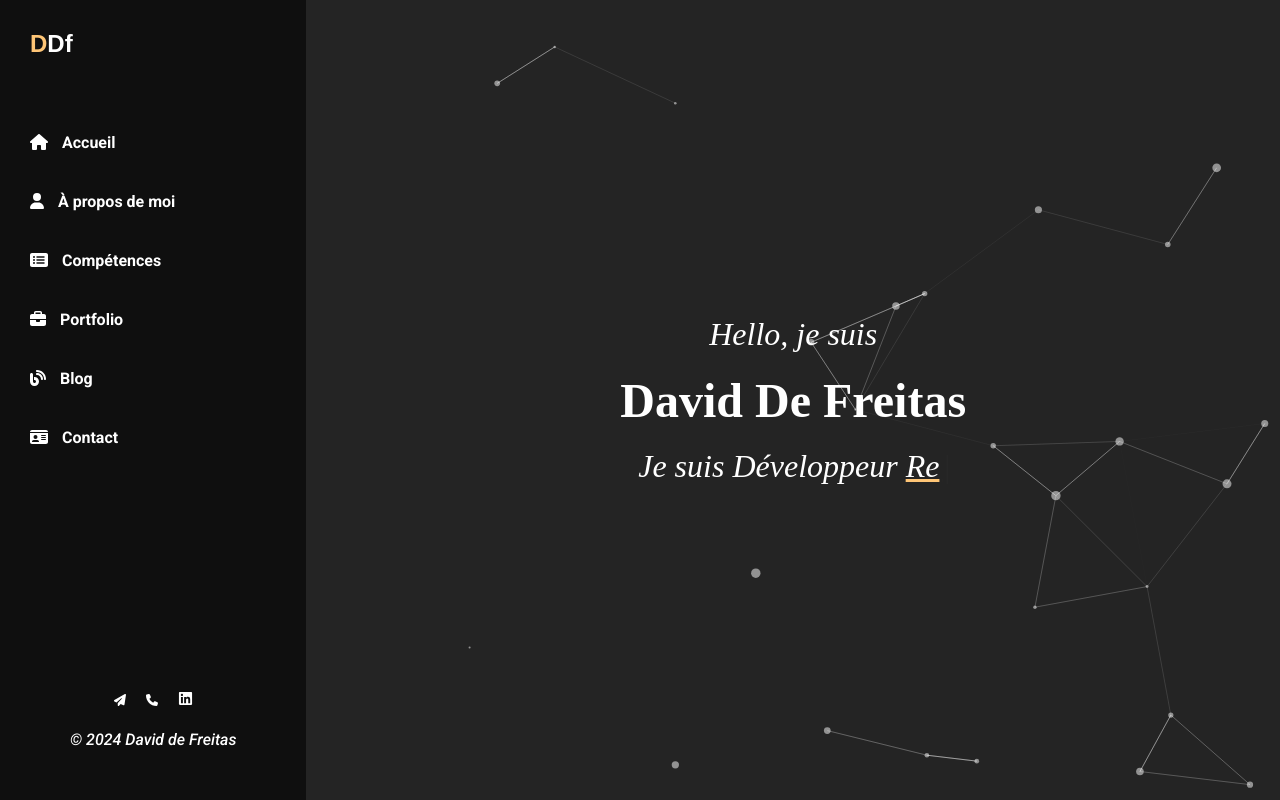
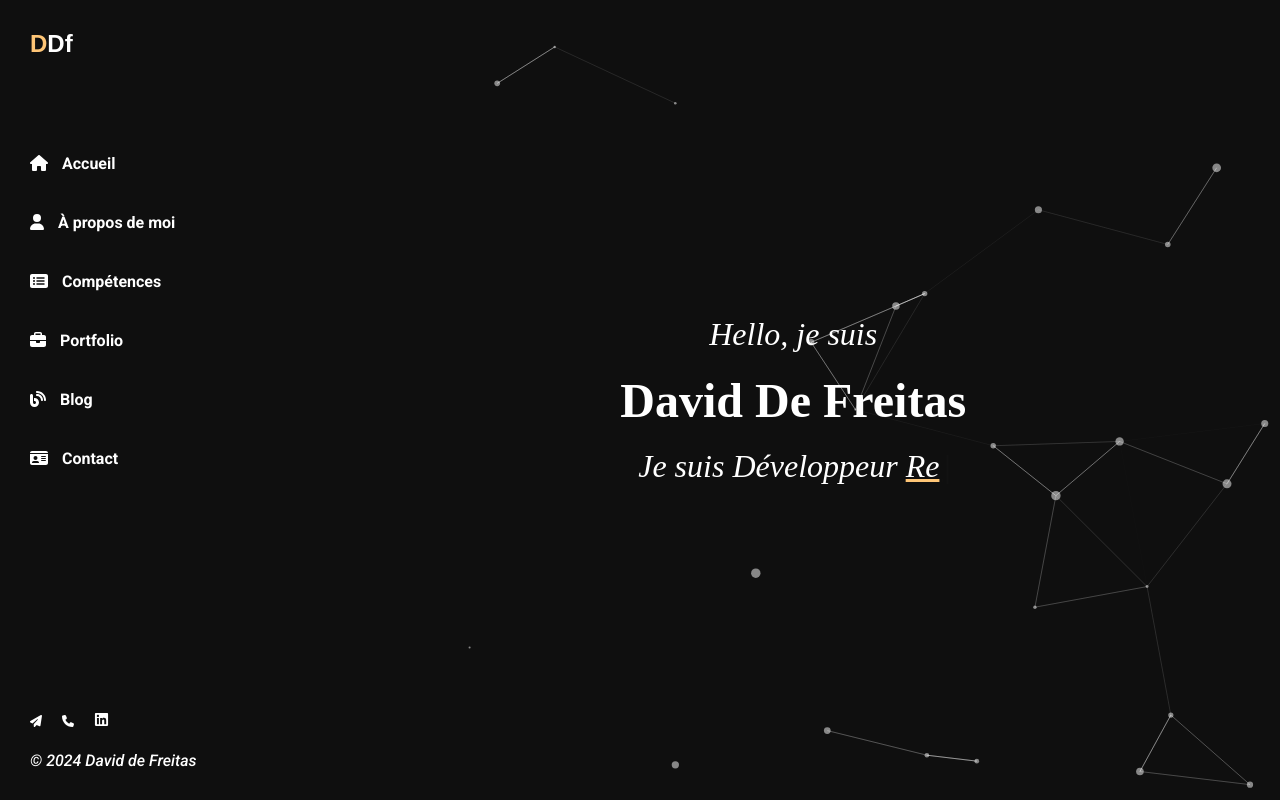
Before and after one commit to D-D-f/PortfolioWork, a React (Vite) app: page / in a window 1280 px wide. Built offline with nearby package versions, Linux system fonts and the light colour scheme; a web font is replaced by a local one.

Commit message:
add type for particule component

```diff
--- a/src/Component/Footer/Footer.css
+++ b/src/Component/Footer/Footer.css
@@ -1,4 +1,4 @@
-footer {
+.footer {
   z-index: 1;
   height: 100px;
   background-color: var(--backgroundHeadBand);
--- a/src/Component/Home/Home.tsx
+++ b/src/Component/Home/Home.tsx
@@ -2,10 +2,24 @@ import "./Home.css";
 import { Typewriter } from "react-simple-typewriter";
 import { useEffect, useMemo, useState } from "react";
 import Particles, { initParticlesEngine } from "@tsparticles/react";
+import {
+  type Container,
+  ISourceOptions,
+  MoveDirection,
+} from "@tsparticles/engine";
 import { loadSlim } from "@tsparticles/slim";
+
+type MyParticlesOptions = ISourceOptions & {
+  particles: {
+    move: {
+      direction: MoveDirection | "none";
+    };
+  };
+};
 
 const Home = () => {
   const [init, setInit] = useState(false);
+
   useEffect(() => {
     initParticlesEngine(async (engine) => {
       await loadSlim(engine);
@@ -14,15 +28,15 @@ const Home = () => {
     });
   }, []);
 
-  const particlesLoaded = (container) => {
+  const particlesLoaded = async (container?: Container): Promise<void> => {
     console.log(container);
   };
 
-  const options = useMemo(
+  const options = useMemo<MyParticlesOptions>(
     () => ({
       background: {
         color: {
-          value: "#242424",
+          value: "#0f0f0f",
         },
       },
       fpsLimit: 120,
@@ -59,7 +73,7 @@ const Home = () => {
           width: 1,
         },
         move: {
-          direction: "none",
+          direction: "none" as const,
           enable: true,
           outModes: {
             default: "bounce",
```
Also changed, not shown: package.json (+7 -7 lines), 79 other files (tests, documents, lock files or other folders).
